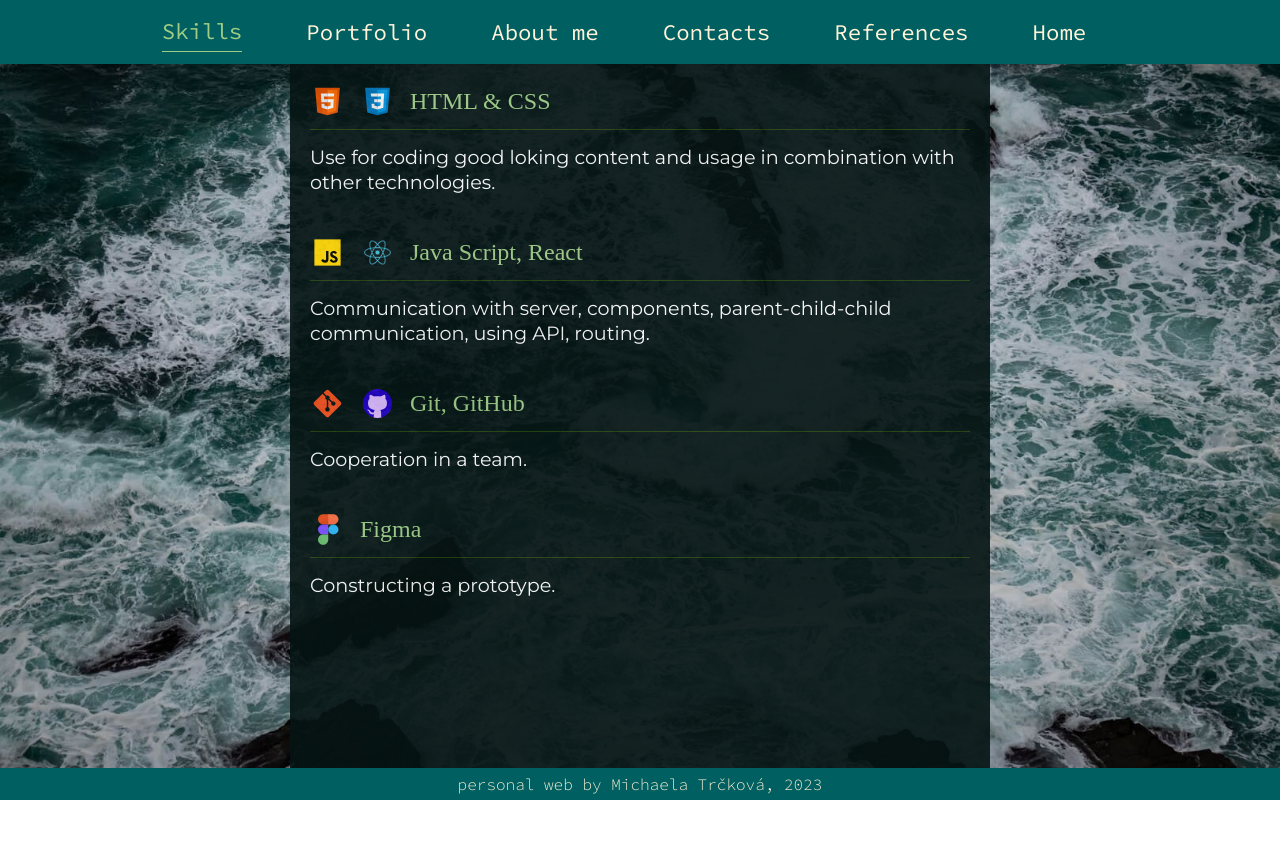
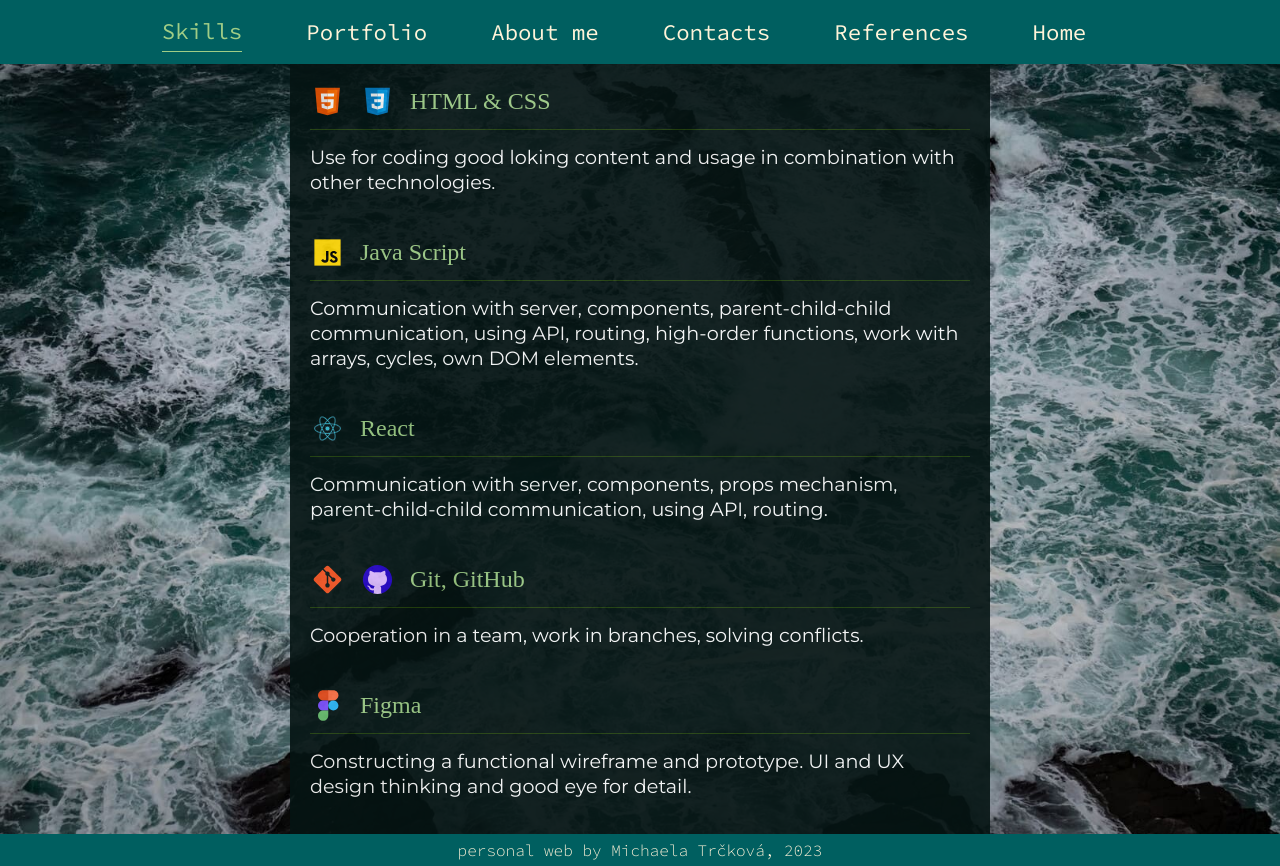
Before and after one commit to michaelamitr/personal-web-michaela-trckova, a React app: page /skills in a window 1280 px wide. Before the commit the page ends 800 px from the top, so only its background shows below. Built offline with nearby package versions, Linux system fonts and the light colour scheme; a web font is replaced by a local one.

Commit message:
skills page extension

```diff
--- a/src/pages/Skills/skills.jsx
+++ b/src/pages/Skills/skills.jsx
@@ -18,11 +18,21 @@ export const Skills = () => {
         <li className="skill-item">
           <div className="skill-heading">
             <div className="js-icon"></div>
-            <div className="react-icon"></div>Java Script, React
+            Java Script
           </div>
           <p className="skill-text">
             Communication with server, components, parent-child-child
-            communication, using API, routing.
+            communication, using API, routing, high-order functions, work with
+            arrays, cycles, own DOM elements.
+          </p>
+        </li>
+        <li className="skill-item">
+          <div className="skill-heading">
+            <div className="react-icon"></div>React
+          </div>
+          <p className="skill-text">
+            Communication with server, components, props mechanism,
+            parent-child-child communication, using API, routing.
           </p>
         </li>
         <li className="skill-item">
@@ -30,13 +40,18 @@ export const Skills = () => {
             <div className="git-icon"></div>
             <div className="github-skill-icon"></div>Git, GitHub
           </div>
-          <p className="skill-text">Cooperation in a team.</p>
+          <p className="skill-text">
+            Cooperation in a team, work in branches, solving conflicts.
+          </p>
         </li>
         <li className="skill-item">
           <div className="skill-heading">
             <div className="figma-icon"></div>Figma
           </div>
-          <p className="skill-text">Constructing a prototype.</p>
+          <p className="skill-text">
+            Constructing a functional wireframe and prototype. UI and UX design
+            thinking and good eye for detail.
+          </p>
         </li>
       </ul>
     </section>
```
